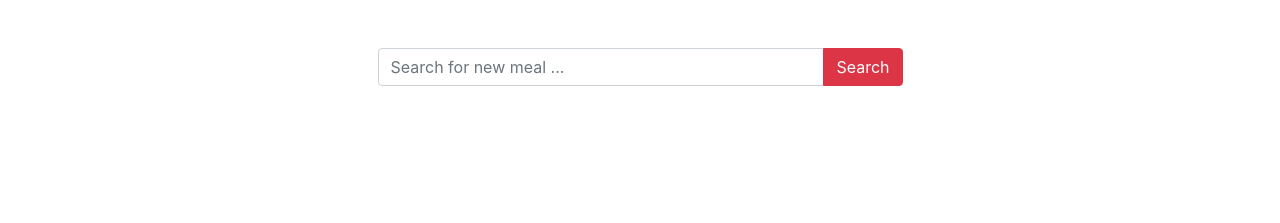
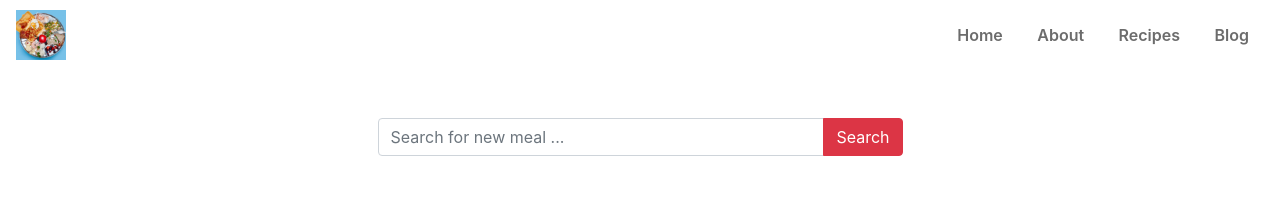
Before and after one commit to MdJubaerAhmed/Meal-Bd, a plain HTML site: page index.html in a window 1280 px wide. Drawn offline with nearby package versions, Linux system fonts and the light colour scheme.

Commit message:
update new code

```diff
--- a/index.html
+++ b/index.html
@@ -14,6 +14,19 @@
 </head>
 
 <body>
+    <div class="mid-section">
+        <nav class="navbar">
+            <img src="image/food.jpg" alt="">
+            <ul>
+                <li><a href="">Home</a></li>
+                <li><a href="">About</a></li>
+                <li><a href="">Recipes</a></li>
+                <li><a href="">Blog</a></li>
+
+            </ul>
+        </nav>
+    </div>
+
     <div class="container">
         <form class="col-md-6 m-auto py-5">
             <div class="input-group mb-3">
--- a/style.css
+++ b/style.css
@@ -4,3 +4,30 @@ body {
     background-size: cover;
     height: 100vh;
 }
+img{
+    height: 50px;
+    width: 50px;
+    text-align: center;
+}
+.navbar {
+    text-align: right;
+    padding: 20px 0;
+  }
+
+  .navbar ul {
+    margin: 0;
+    padding: 0;
+    list-style: none;
+  }
+
+  .navbar ul li {
+    display: inline-block;
+  }
+
+  .navbar ul li a {
+    display: block;
+    text-decoration: none;
+    padding: 15px;
+    font-weight: 600;
+    color: #6c6c6c;
+  }
```
Also changed, not shown: image/food.jpg (added).
